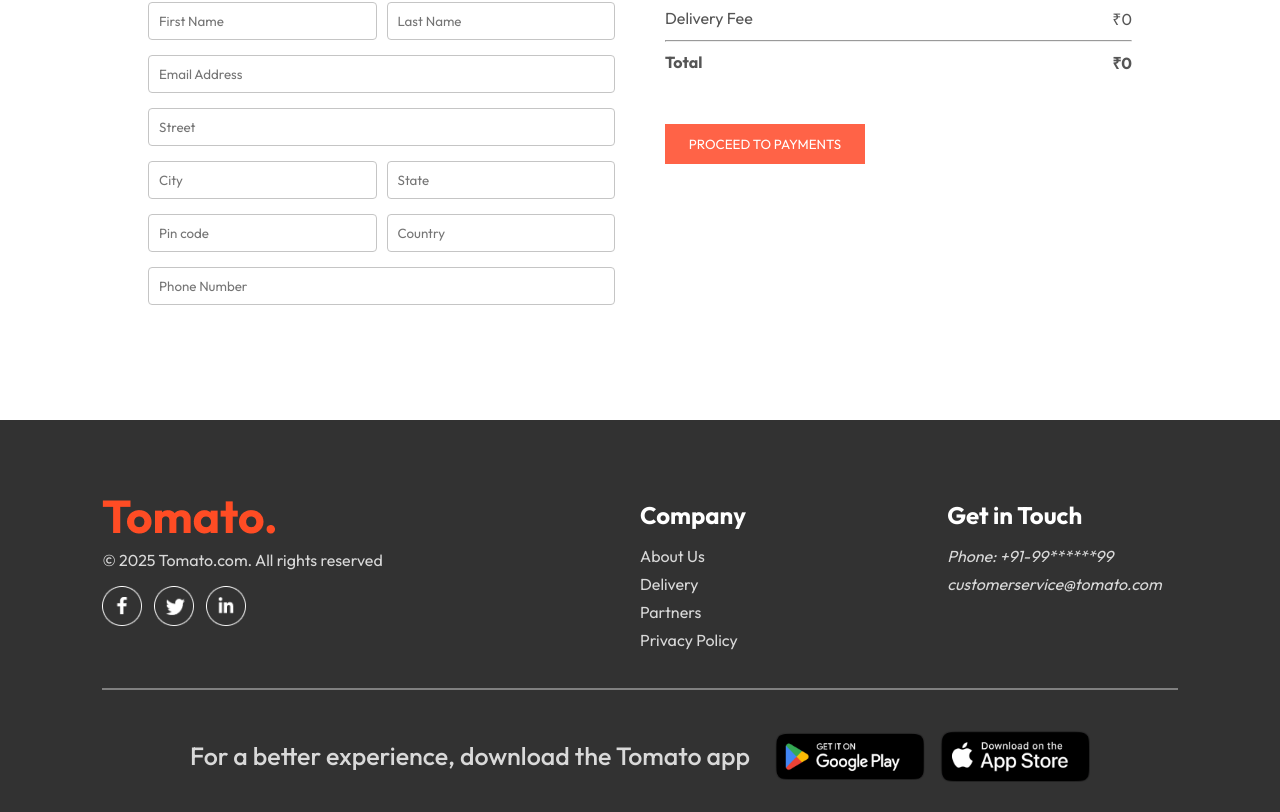
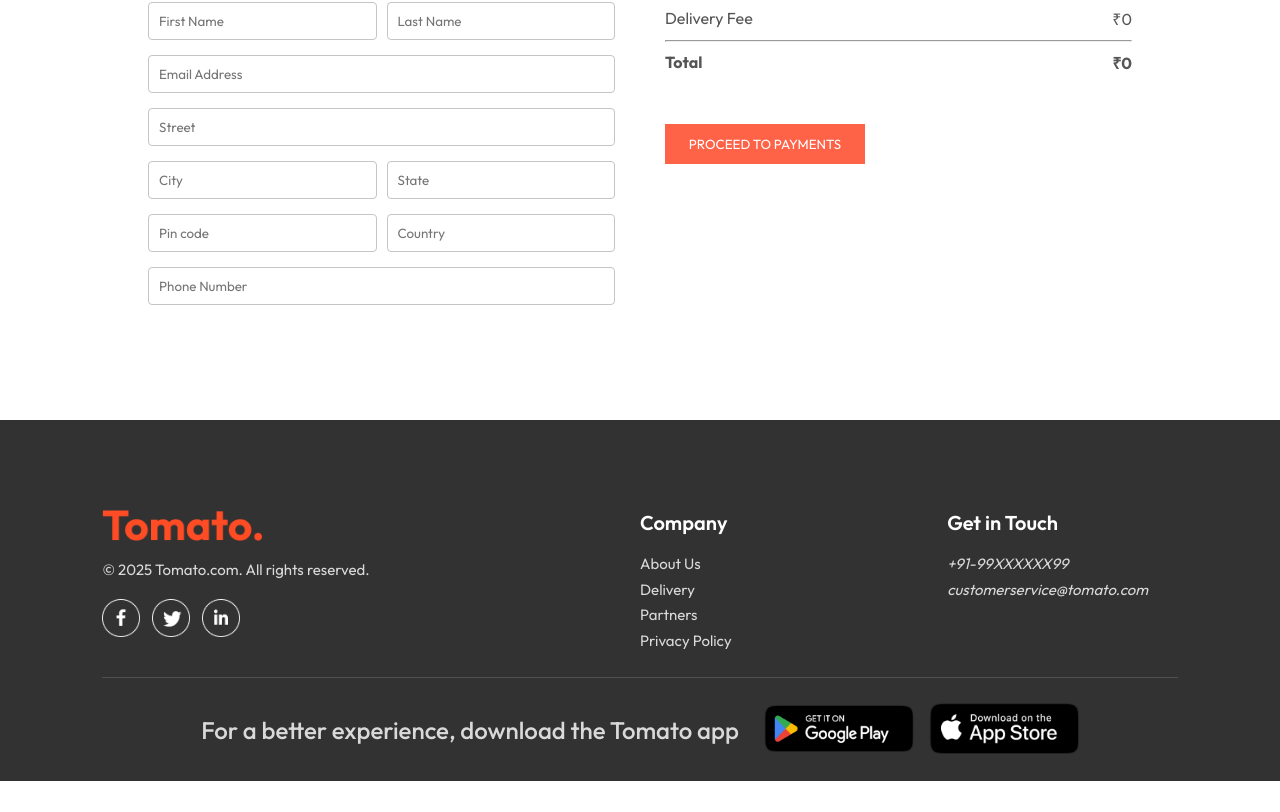
Before and after one commit to Rajashekar2202/Food_Delivery_App, a React (Vite) app: page /order in a window 1280 px wide. Shown: the part 263-1075 px from the top of the page. After the commit the page ends 1044 px from the top, so only its background shows below. Built offline with nearby package versions, Linux system fonts and the light colour scheme.

Commit message:
footer updated

```diff
--- a/src/components/Footer/Footer.css
+++ b/src/components/Footer/Footer.css
@@ -4,116 +4,211 @@
   display: flex;
   flex-direction: column;
   align-items: center;
-  gap: 20px;
-  padding: clamp(60px, 8vw, 80px) 8vw 20px;
+  gap: 24px;
+  padding: clamp(60px, 8vw, 90px) 8vw 24px;
   margin-top: clamp(60px, 10vw, 100px);
 }
 
+/* CONTENT */
 .footer-content {
   width: 100%;
   max-width: 1400px;
   display: grid;
   grid-template-columns: 2fr 1fr 1fr;
   gap: clamp(40px, 6vw, 80px);
-  place-items: start;
 }
+
+/* SECTIONS */
 .footer-content-left,
-.footer-content-right,
-.footer-content-center {
+.footer-content-center,
+.footer-content-right {
   display: flex;
   flex-direction: column;
   align-items: flex-start;
   gap: 16px;
 }
-.footer-content-left li,
-.footer-content-right li,
-.footer-content-center li {
-  list-style: none;
-  margin-bottom: 8px;
-  cursor: pointer;
-  transition: 0.2s ease, transform 0.2s ease;
-}
-.footer-content-left li:hover,
-.footer-content-center li:hover,
-.footer-content-right li:hover {
-  opacity: 0.7;
-  transform: translateX(2px);
+
+/* LOGO */
+.footer-logo {
+  width: 160px;
 }
 
-.footer-content-right h2,
-.footer-content-center h2 {
-  color: #ffffff;
+/* TEXT */
+.footer-content p,
+.footer-content li,
+.footer-content a {
+  font-size: 15px;
+  line-height: 1.7;
+  color: #d9d9d9;
+  text-decoration: none;
+
+  transition:
+    opacity 0.2s ease,
+    transform 0.2s ease,
+    color 0.2s ease;
+}
+
+/* HEADINGS */
+.footer-content h2 {
+  color: #fff;
+  font-size: 20px;
+  font-weight: 600;
+}
+
+/* LIST */
+.footer-content ul {
+  padding: 0;
+  margin: 0;
+}
+
+.footer-content li {
+  list-style: none;
+  cursor: pointer;
+}
+
+.footer-content li:hover,
+.footer-content a:hover {
+  opacity: 0.8;
+  color: tomato;
+  transform: translateX(3px);
+}
+
+/* SOCIAL ICONS */
+.footer-social-icons {
+  display: flex;
+  align-items: center;
+  gap: 12px;
+}
+
+.social-btn {
+  background: transparent;
+  border: none;
+  padding: 0;
+  cursor: pointer;
 }
 
 .footer-social-icons img {
-  width: 40px;
-  margin-right: 12px;
-  cursor: pointer;
-  transition: opacity 0.2s ease, transform 0.2s ease;
-}
-.footer-social-icons img:hover {
-  opacity: 0.8;
-  transform: scale(1.05);
+  width: 38px;
+  transition:
+    transform 0.2s ease,
+    opacity 0.2s ease;
 }
 
-.footer a:focus-visible,
-.footer li:focus-visible {
-  outline: 2px solid #ffffff;
-  outline-offset: 4px;
+.footer-social-icons img:hover {
+  transform: scale(1.08);
+  opacity: 0.85;
 }
 
+/* FOCUS */
+.footer a:focus-visible,
+.social-btn:focus-visible,
+.store-btn:focus-visible {
+  outline: 2px solid #fff;
+  outline-offset: 4px;
+  border-radius: 4px;
+}
+
+/* DIVIDER */
 .footer hr {
   width: 100%;
   max-width: 1400px;
-  height: 2px;
-  margin: 10px 0;
-  background-color: gray;
   border: none;
+  height: 1px;
+  background-color: rgba(255, 255, 255, 0.15);
 }
 
+/* DOWNLOAD */
 .app-download {
+  width: 100%;
   display: flex;
   align-items: center;
   justify-content: center;
   gap: 25px;
-  padding: 10px 0;
+  flex-wrap: wrap;
+  text-align: center;
 }
+
 .app-download p {
-  margin: 0;
-  font-size: clamp(20px, 2.5vw, 25px);
+  font-size: clamp(18px, 2.2vw, 24px);
   font-weight: 500;
 }
+
+/* STORE BUTTONS */
 .app-download-platforms {
   display: flex;
   align-items: center;
   gap: 15px;
 }
+
+.store-btn {
+  background: transparent;
+  border: none;
+  padding: 0;
+  cursor: pointer;
+}
+
 .app-download-platforms img {
   width: 150px;
-  cursor: pointer;
-  transition: transform 0.2s ease;
-}
-.app-download-platforms img:hover {
-  transform: scale(1.06);
+  transition:
+    transform 0.25s ease,
+    opacity 0.25s ease;
 }
 
+.app-download-platforms img:hover {
+  transform: scale(1.05);
+  opacity: 0.9;
+}
+
+/* TABLET */
+@media (max-width: 900px) {
+  .footer-content {
+    grid-template-columns: 1fr 1fr;
+  }
+
+  .footer-content-left {
+    grid-column: span 2;
+  }
+}
+
+/* MOBILE */
 @media (max-width: 750px) {
+  .footer {
+    text-align: center;
+  }
+
   .footer-content {
     grid-template-columns: 1fr;
-    gap: 30px;
-    text-align: center;
+    gap: 40px;
     place-items: center;
   }
+
   .footer-content-left,
   .footer-content-center,
   .footer-content-right {
     align-items: center;
   }
+
   .app-download {
     flex-direction: column;
-    text-align: center;
+    gap: 20px;
   }
-  .footer-social-icons img {
-    margin-right: 8px;
+
+  .app-download-platforms img {
+    width: 135px;
   }
 }
+
+/* SMALL MOBILE */
+@media (max-width: 480px) {
+  .footer {
+    padding-inline: 20px;
+  }
+
+  .footer-logo {
+    width: 140px;
+  }
+
+  .app-download p {
+    line-height: 1.5;
+  }
+}
--- a/src/components/Footer/Footer.jsx
+++ b/src/components/Footer/Footer.jsx
@@ -4,51 +4,85 @@ import { assets } from "../../assets/assets";
 const Footer = () => {
   const currentYear = new Date().getFullYear();
 
+  const companyLinks = ["About Us", "Delivery", "Partners", "Privacy Policy"];
+
   return (
     <footer className="footer" id="footer">
       <div className="footer-content">
+        {/* LEFT */}
+        <section className="footer-content-left">
+          <img src={assets.logo} alt="Tomato logo" className="footer-logo" />
 
-        {/* Left Section */}
-        <section className="footer-content-left">
-          <img src={assets.logo} alt="" />
-          <p>© {currentYear} Tomato.com. All rights reserved</p>
+          <p>© {currentYear} Tomato.com. All rights reserved.</p>
+
           <div className="footer-social-icons">
-            <img src={assets.facebook_icon} alt="Facebook Icon" />
-            <img src={assets.twitter_icon} alt="X.com Icon" />
-            <img src={assets.linkedin_icon} alt="LinkedIn Icon" />
+            <button type="button" className="social-btn" aria-label="Facebook">
+              <img src={assets.facebook_icon} alt="Facebook" />
+            </button>
+
+            <button type="button" className="social-btn" aria-label="Twitter">
+              <img src={assets.twitter_icon} alt="Twitter" />
+            </button>
+
+            <button type="button" className="social-btn" aria-label="LinkedIn">
+              <img src={assets.linkedin_icon} alt="LinkedIn" />
+            </button>
           </div>
         </section>
 
-        {/* Center Section */}
-        <nav className="footer-content-center">
+        {/* CENTER */}
+        <nav className="footer-content-center" aria-label="Footer Navigation">
           <h2>Company</h2>
+
           <ul>
-            <li>About Us</li>
-            <li>Delivery</li>
-            <li>Partners</li>
-            <li>Privacy Policy</li>
+            {companyLinks.map((link) => (
+              <li key={link}>{link}</li>
+            ))}
           </ul>
         </nav>
 
-        {/* Right Section */}
+        {/* RIGHT */}
         <section className="footer-content-right">
           <h2>Get in Touch</h2>
+
           <address>
             <ul>
-            <li>Phone: +91-99******99</li>
-            <li>customerservice@tomato.com</li>
-          </ul>
+              <li>
+                <a href="tel:+9199XXXXXX99">+91-99XXXXXX99</a>
+              </li>
+
+              <li>
+                <a href="mailto:customerservice@tomato.com">
+                  customerservice@tomato.com
+                </a>
+              </li>
+            </ul>
           </address>
         </section>
       </div>
+
       <hr />
 
-      {/* App Download Section */}
+      {/* DOWNLOAD */}
       <section className="app-download" id="app-download">
         <p>For a better experience, download the Tomato app</p>
+
         <div className="app-download-platforms">
-          <img src={assets.play_store} alt="Google Play Store" />
-          <img src={assets.app_store} alt="Apple App Store" />
+          <button
+            type="button"
+            className="store-btn"
+            aria-label="Download from Google Play"
+          >
+            <img src={assets.play_store} alt="Google Play Store" />
+          </button>
+
+          <button
+            type="button"
+            className="store-btn"
+            aria-label="Download from App Store"
+          >
+            <img src={assets.app_store} alt="Apple App Store" />
+          </button>
         </div>
       </section>
     </footer>
```
